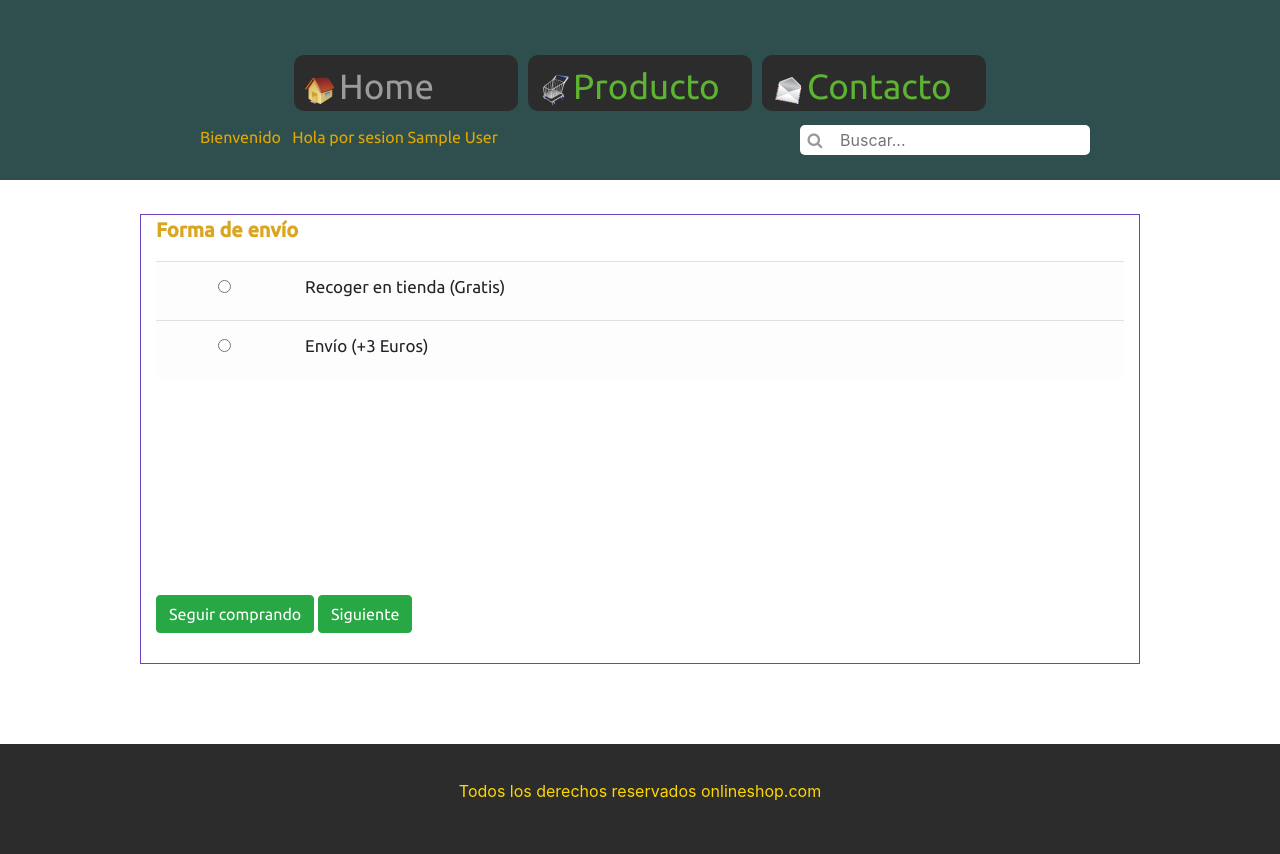
After one commit to BetoChapola/onlineShop, a PHP site: page /onlineShop/compra/proceso_compra/proceso_compra.php in a window 1280 px wide. The commit adds this page. Run offline with PHP 8.4, Linux system fonts and the light colour scheme; the visitor is signed in with stand-in values (Sample User, id 1); data that the repository does not hold is empty; some libraries are stand-ins or nearby versions.

Commit message:
Doceavo commit:
Videos del 119 al 123.

- Creación del proceso de compra.
-

```diff
--- a/clientes/formregistro.php
+++ b/clientes/formregistro.php
@@ -49,7 +49,7 @@ $registros1 = mysqli_query($link,"select id_producto, precio, id_categoria from
         <input type="checkbox" id="css3menu-switcher" class="c3m-switch-input">
         <ul id="css3menu1" class="topmenu">
             <li class="switch"><label onclick="" for="css3menu-switcher"></label></li>
-            <li class="topmenu"><a class="pressed" href="#" style="width:224px;height:56px;line-height:56px;"><img src="../menucss/menucss/home.png" alt=""/>Home</a></li>
+            <li class="topmenu"><a class="pressed" href="../index.php" style="width:224px;height:56px;line-height:56px;"><img src="../menucss/menucss/home.png" alt=""/>Home</a></li>
             <li class="topmenu"><a href="#" style="width:224px;height:56px;line-height:56px;"><img src="../menucss/menucss/buy.png" alt=""/>Producto</a>
 
                 <ul>
--- a/clientes/inicio_sesion/inicio_sesion.js
+++ b/clientes/inicio_sesion/inicio_sesion.js
@@ -38,7 +38,7 @@ function validar_sesion() {
                 if (resp === "exito"){
                     $("#alertIncompleto").hide("fast");
                     $("#resultado").html("encontramos el usuario");
-                    location.href="clientes/zona_clientes/index.php"
+                    location.href="clientes/zona_clientes/"
                 }
 
                 if (resp === "fracaso"){
--- a/clientes/zona_clientes/index.php
+++ b/clientes/zona_clientes/index.php
@@ -2,18 +2,16 @@
 session_start();
 include ("../../php/conexion.php");
 
-if (isset($_SESSION['nombre_cliente'])) include ('vista_index.php');
+if (isset($_SESSION['nombre_cliente'])) {include ('vista_index.php');}
 
 else if (!isset($_SESSION['nombre_cliente']) && isset($_COOKIE['nombre_cliente'])){
     $email = $_COOKIE["email_cliente"];
     $password = $_COOKIE["password_cliente"];
     $registro = mysqli_query($link,"select email, password, nombre from clientes
-                              WHERE email = '$email' AND password = '$password'");
+                                          WHERE email = '$email' AND password = '$password'");
     if (mysqli_num_rows($registro) === 0){ header("location:../../index.php");}
     else {
         include ('vista_index.php');
-        //$fila = mysqli_fetch_array($registro);
-        //echo $fila['nombre'];
     }
 }else {header("location:../../index.php");}
 
--- a/compra/mostrar_compra.php
+++ b/compra/mostrar_compra.php
@@ -42,8 +42,7 @@ if (isset($_POST['nombre_producto'])){
 
 }
 
-if (isset($_SESSION['mi_carrito']) && !empty($_SESSION['mi_carrito'])){
-?>
+if (isset($_SESSION['mi_carrito']) && !empty($_SESSION['mi_carrito'])){ ?>
     <!-- Contenido del carrito (TABLA) -->
     <table class="table table-hover">
         <tr align="center">
@@ -53,17 +52,28 @@ if (isset($_SESSION['mi_carrito']) && !empty($_SESSION['mi_carrito'])){
             <th>Eliminar</th>
         </tr>
         <tbody align="center">
-        <?php
-        for ($i=0;$i<count($_SESSION['mi_carrito']);$i++){ ?>
+        <?php for ($i=0;$i<count($_SESSION['mi_carrito']);$i++){ ?>
             <tr id="<?php echo $i ?>">
                 <td><?php echo $_SESSION['mi_carrito'][$i]['nombre']?></td>
-                <td ><?php echo $_SESSION['mi_carrito'][$i]['precio']?></td>
+                <td><?php echo $_SESSION['mi_carrito'][$i]['precio']?></td>
                 <td><?php echo $_SESSION['mi_carrito'][$i]['cantidad']?></td>
                 <td><a style="cursor: pointer" onclick="eliminar_producto(<?php echo $i ?>)"><img src="compra/delete1.png" alt=""></a></td>
             </tr>
-            <?php
-        }
-        ?>
+            <?php } ?>
+        <?php if (isset($_SESSION['envio'])){ ?>
+            <tr>
+                <td>Envío</td>
+                <td>3</td>
+                <td>1</td>
+                <td></td>
+            </tr>
+        <?php } ?>
+        <?php if (isset($_SESSION['pago'])){ ?>
+            <tr class="alert-warning">
+                <td>Tipo de pago:</td>
+                <td><?php echo $_SESSION['pago'] ?></td>
+            </tr>
+        <?php } ?>
         <tr class="alert-success"><td><span><strong>Total neto:</strong></span></td>
             <td><?php echo $_SESSION['total'] ?></td>
         </tr>
@@ -76,6 +86,12 @@ if (isset($_SESSION['mi_carrito']) && !empty($_SESSION['mi_carrito'])){
     </table>
     <!-- Contenido del carrito (TABLA) -->
 
+    <div style="margin-bottom: 10px">
+        <a href="compra/proceso_compra/proceso_compra.php">
+            <button type="button" class=" btn btn-success">Finalizar</button>
+        </a>
+    </div>
+
 <?php
 
 }else echo "Carrito vacio";
--- /dev/null
+++ b/compra/proceso_compra/forma_pago.php
@@ -0,0 +1,3 @@
+<?php
+session_start();
+$_SESSION['pago'] = $_POST['pago'];
--- /dev/null
+++ b/compra/proceso_compra/mostrar_compra.php
@@ -0,0 +1,49 @@
+<?php
+session_start();
+if (isset($_SESSION['mi_carrito']) && !empty($_SESSION['mi_carrito'])){?>
+    <!-- Contenido del carrito (TABLA) -->
+    <table class="table table-hover">
+        <tr align="center">
+            <th>Nombre</th>
+            <th>Precio</th>
+            <th>Cantidad</th>
+            <th>Eliminar</th>
+        </tr>
+        <tbody align="center">
+        <?php for ($i=0;$i<count($_SESSION['mi_carrito']);$i++){ ?>
+            <tr id="<?php echo $i ?>">
+                <td><?php echo $_SESSION['mi_carrito'][$i]['nombre']?></td>
+                <td><?php echo $_SESSION['mi_carrito'][$i]['precio']?></td>
+                <td><?php echo $_SESSION['mi_carrito'][$i]['cantidad']?></td>
+                <td><a style="cursor: pointer" onclick="eliminar_producto(<?php echo $i ?>)"><img src="../delete1.png" alt=""></a></td>
+            </tr>
+            <?php } ?>
+        <?php if (isset($_SESSION['envio'])){ ?>
+            <tr>
+                <td>Envío</td>
+                <td>3</td>
+                <td>1</td>
+                <td></td>
+            </tr>
+        <?php } ?>
+        <?php if (isset($_SESSION['pago'])){ ?>
+            <tr class="alert-warning">
+                <td>Tipo de pago:</td>
+                <td><?php echo $_SESSION['pago'] ?></td>
+            </tr>
+        <?php } ?>
+        <tr class="alert-success">
+            <td><span><strong>Total neto:</strong></span></td>
+            <td><?php echo $_SESSION['total'] ?></td>
+        </tr>
+        <tr class="alert-success">
+            <td><span><strong>Total + IVA:</strong></span></td>
+            <?php $_SESSION['total_iva'] = (($_SESSION['total']*16)/100)+$_SESSION['total'];
+            $_SESSION['total_iva'] = round($_SESSION['total_iva'] * 100) / 100; ?>
+            <td><?php echo $_SESSION['total_iva'] ?></td>
+        </tr>
+        </tbody>
+    </table>
+    <!-- Contenido del carrito (TABLA) -->
+    <?php
+}else echo "Carrito vacio";
--- /dev/null
+++ b/compra/proceso_compra/proceso_compra.php
@@ -0,0 +1,164 @@
+<?php
+session_start();
+if (!isset($_SESSION['nombre_cliente'])){
+    if (!isset($_COOKIE['nombre_cliente'])){
+        header("location:../../clientes/formregistro.php");
+    }
+}
+
+include ("../../php/conexion.php");
+$registros0 = mysqli_query($link,"SELECT * FROM categorias order by categoria ASC");
+?>
+
+<!doctype html>
+<html lang="en">
+<head>
+    <meta charset="UTF-8">
+    <meta name="viewport"
+          content="width=device-width, user-scalable=no, initial-scale=1.0, maximum-scale=1.0, minimum-scale=1.0">
+    <meta http-equiv="X-UA-Compatible" content="ie=edge">
+    <title>Online Shop</title>
+
+    <link href="https://fonts.googleapis.com/css2?family=Ubuntu:wght@500&display=swap" rel="stylesheet">
+    <link rel="stylesheet" href="../../iconos/css/font-awesome.min.css">
+    <link rel="stylesheet" href="../../css/estilos.css">
+    <link rel="stylesheet" href="../../css/normalizar.css">
+    <link rel="stylesheet" href="../../css/hover-min.css">
+    <link rel="stylesheet" href="../../css/animate.min.css">
+
+    <!-- Bootstrap-->
+    <link rel="stylesheet" href="../../css/bootstrap.min.css">
+    <script type="text/javascript" src="https://code.jquery.com/jquery-3.3.1.min.js"></script>
+    <script type="text/javascript" src="../../js/bootstrap.min.js"></script>
+    <!-- Bootstrap-->
+
+    <!-- MENU -->
+    <link rel="stylesheet" href="../../menucss/menucss/style.css" type="text/css" /><style type="text/css">._css3m{display:none}</style>
+    <!-- MENU -->
+
+</head>
+
+<body>
+<header>
+    <!-- Start css3menu.com BODY section -->
+    <div class="cabecera"></div>
+    <nav class="wow bounceInDown" data-wow-duration="1.5s">
+        <input type="checkbox" id="css3menu-switcher" class="c3m-switch-input">
+        <ul id="css3menu1" class="topmenu">
+            <li class="switch"><label onclick="" for="css3menu-switcher"></label></li>
+            <li class="topmenu"><a class="pressed" href="../../index.php" style="width:224px;height:56px;line-height:56px;"><img src="../../menucss/menucss/home.png" alt=""/>Home</a></li>
+            <li class="topmenu"><a href="#" style="width:224px;height:56px;line-height:56px;"><img src="../../menucss/menucss/buy.png" alt=""/>Producto</a>
+
+                <ul>
+                    <?php while($fila0=mysqli_fetch_array($registros0)){ ?>
+                        <li><a href="../../mostrarproductos.php?id_categoria=<?php echo $fila0['id'];?>"><?php echo $fila0['categoria'];?></a></li>
+                    <?php } ?>
+                </ul>
+
+            </li>
+            <li class="topmenu"><a href="#" style="width:224px;height:56px;line-height:56px;"><img src="../../menucss/menucss/contact.png" alt=""/>Contacto</a></li>
+        </ul>
+    </nav>
+    <!-- End css3menu.com BODY section -->
+    <div style="margin: 0px auto 0 auto; max-width: 920px; padding-left: 20px;">
+        <div style="float: right">
+            <form class="form1" action="../../buscador.php" method="post">
+                <fieldset class="fieldset1">
+                    <input class="input1" type="search" name="buscar" placeholder="Buscar...">
+                    <button class="button1" type="submit">
+                        <i class="fa1 fa fa-search"></i>
+                    </button>
+                </fieldset>
+            </form>
+        </div>
+        <div>
+            <p class="fuente">
+                <a href="vista_index.php" style="text-decoration: none">
+                    <span style="color: #e0a800">Bienvenido &nbsp;
+                        <?php if (isset($_SESSION['nombre_cliente'])){echo "Hola por sesion ".$_SESSION['nombre_cliente'];}
+                        if (!isset($_SESSION['nombre_cliente']) && isset($_COOKIE['nombre_cliente'])){
+                            echo "Hola por cookie ".$_COOKIE['nombre_cliente'];
+                        }?>
+                    </span>
+            </p></a>
+        </div>
+    </div>
+</header>
+
+
+<div id="principal" style="margin: 65px auto 45px auto; width: 90%; max-width: 1000px">
+    <div id="div_1" style="border: 1px solid #6f42c1; min-height: 450px;"> <!-- Forma de envío -->
+        <div style="min-height: 380px;  margin-left: 15px; margin-right: 15px">
+            <p  class="fuente" style="font-size: 20px; font-weight: bold; color: goldenrod; margin-left: 0px">Forma de envío</p>
+            <table class="table table-light fuente" style="font-size: 17px">
+                <tr>
+                    <td align="center"><input type="radio" name="envio" id="envio1" onclick="restar_envio()"></td>
+                    <td><label for="envio1">Recoger en tienda (Gratis)</label></td>
+                </tr>
+                <tr>
+                    <td align="center"><input type="radio" name="envio" id="envio2" onclick="sumar_envio()"></td>
+                    <td><label for="envio2">Envío (+3 Euros)</label></td>
+                </tr>
+            </table>
+        </div>
+        <div style=" margin-left: 15px" class="fuente">
+            <a href="../../index.php">
+                <button type="button" class="btn btn-success">Seguir comprando</button>
+            </a>
+            <button type="button" onclick="goto_div2()" class="btn btn-success">Siguiente</button>
+        </div>
+    </div>
+    <div id="div_2" class="ocultar" style="border: 1px solid #6f42c1; min-height: 450px;"><!-- Forma de pago -->
+        <div style="min-height: 380px;  margin-left: 15px; margin-right: 15px">
+            <p  class="fuente" style="font-size: 20px; font-weight: bold; color: goldenrod; margin-left: 0px">Forma de pago</p>
+            <table class="table table-light fuente" style="font-size: 17px">
+                <tr>
+                    <td align="center"><input type="radio" name="pago" id="efectivo" onclick="forma_pago('Efectivo')"></td>
+                    <td><label for="efectivo">Efectivo (Solo en tienda)</label></td>
+                </tr>
+                <tr onmouseover="datos_transfer()">
+                    <td align="center"><input id="transferencia" type="radio" name="pago" onclick="forma_pago('Tranferencia')"></td>
+                    <td><label for="transferencia">Transferencia bancaria
+                        <div id="alert_transferencia" class="alert alert-success ocultar fuente" role="alert" style="margin-top: 10px; font-size: 15px">
+                            Número de cuenta: 000000000000000
+                        </div>
+                        </label>
+                    </td>
+                </tr>
+                <tr>
+                    <td align="center"><input type="radio" name="pago" id="tarjeta" onclick="forma_pago('Tarjeta')"></td>
+                    <td><label for="tarjeta">Tarjeta de crédito</label></td>
+                </tr>
+                <tr>
+                    <td align="center"><input type="radio" name="pago" id="contrareembolso" onclick="forma_pago('Contrareembolso')"></td>
+                    <td><label for="contrareembolso">Pago contrareembolso</label></td>
+                </tr>
+            </table>
+        </div>
+        <div style=" margin-left: 15px" class="fuente">
+            <button type="button" onclick="goto_div1()" class="btn btn-success">Atrás</button>
+            <button type="button" onclick="goto_div3()" class="btn btn-success">Siguiente</button>
+        </div>
+    </div>
+    <div id="div_3" class="ocultar" style="border: 1.5px solid #6f42c1; min-height: 450px;"><!-- Finalizar compra -->
+        <div style="min-height: 380px;  margin-left: 15px; margin-right: 15px">
+            <div id="mostrar_compra"></div>
+        </div>
+        <div style=" margin-left: 15px" class="fuente">
+            <button type="button" onclick="goto_div2b()" class="btn btn-success">Atrás</button>
+            <a href="crear_pedido.php">
+                <button type="button" class="btn btn-success">Finalizar compra</button>
+            </a>
+        </div>
+    </div>
+</div>
+
+<!-- Footer-->
+<footer class="wow bounceInDown" data-wow-duration="1.5s"><p>Todos los derechos reservados onlineshop.com</p></footer>
+<!-- Footer-->
+<script type="text/javascript" src="../../clientes/inicio_sesion/inicio_sesion.js"></script>
+<script type="text/javascript" src="../../compra/compra.js"></script>
+<script type="text/javascript" src="proceso_compra.js"></script>
+<script src="//code.jquery.com/ui/1.12.1/jquery-ui.js"></script> <!-- JQuery UI -->
+</body>
+</html>
```
Also changed, not shown: clientes/inicio_sesion/validar_inicio.php (+4 -3 lines), clientes/zona_clientes/vista_index.php (+1 -7 lines), compra/proceso_compra/crear_pedido.php (added, +61 -0 lines), compra/proceso_compra/proceso_compra.js (added, +116 -0 lines), compra/proceso_compra/restar_envio.php (added, +7 -0 lines), compra/proceso_compra/sumar_envio.php (added, +9 -0 lines), index.php (+9 -1 lines).
